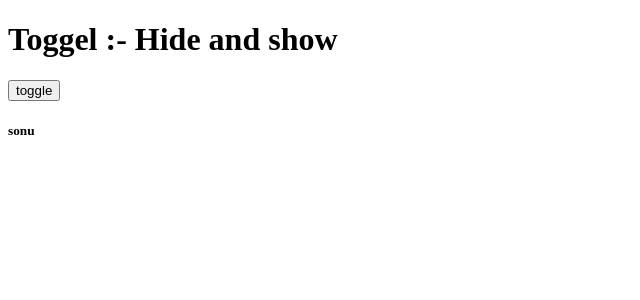
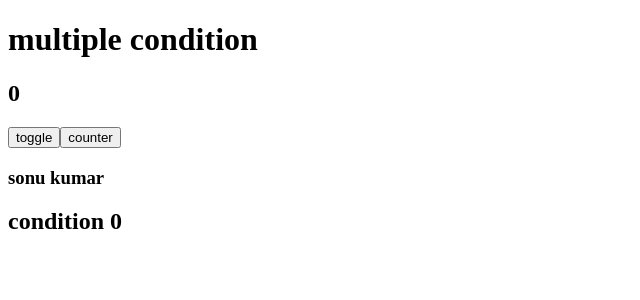
Before and after one commit to Sonukumar201995/React-practice-03, a React (Vite) app: page / in a window 1280 px wide. Shown: the top 300 px of the page, without its empty margins (0-640 px from the left). Built offline with nearby package versions, Linux system fonts and the light colour scheme.

Commit message:
multiple condition in react js

```diff
--- a/src/App.jsx
+++ b/src/App.jsx
@@ -1,18 +1,25 @@
-import { useState } from "react";
+import { useState } from "react"
 
 function App()
 {
-
+  const [count,setCount]=useState(0);
   const [display,setDisplay]=useState(true)
-
   return(
     <>
-      <h1>Toggel :- Hide and show</h1>
-      <button onClick={()=>setDisplay(!display)}>toggle</button>
-      {
-        display ?<h5>sonu</h5> :null
-      }
+    <h1>multiple condition</h1>
+    <h2>{count}</h2>
+    <button onClick={()=>setDisplay(!display)}>toggle</button>
+    <button onClick={()=>setCount(count+1)}>counter</button>
+
+
+     { display ? <h3>sonu kumar</h3> :null}
+       {
+      count==0 ? <h2>condition 0</h2>
+      :count==1 ? <h2>condition 1</h2>
+      :<h2>other condition</h2>
+    }
     </>
   )
 }
+
 export default App;
```
